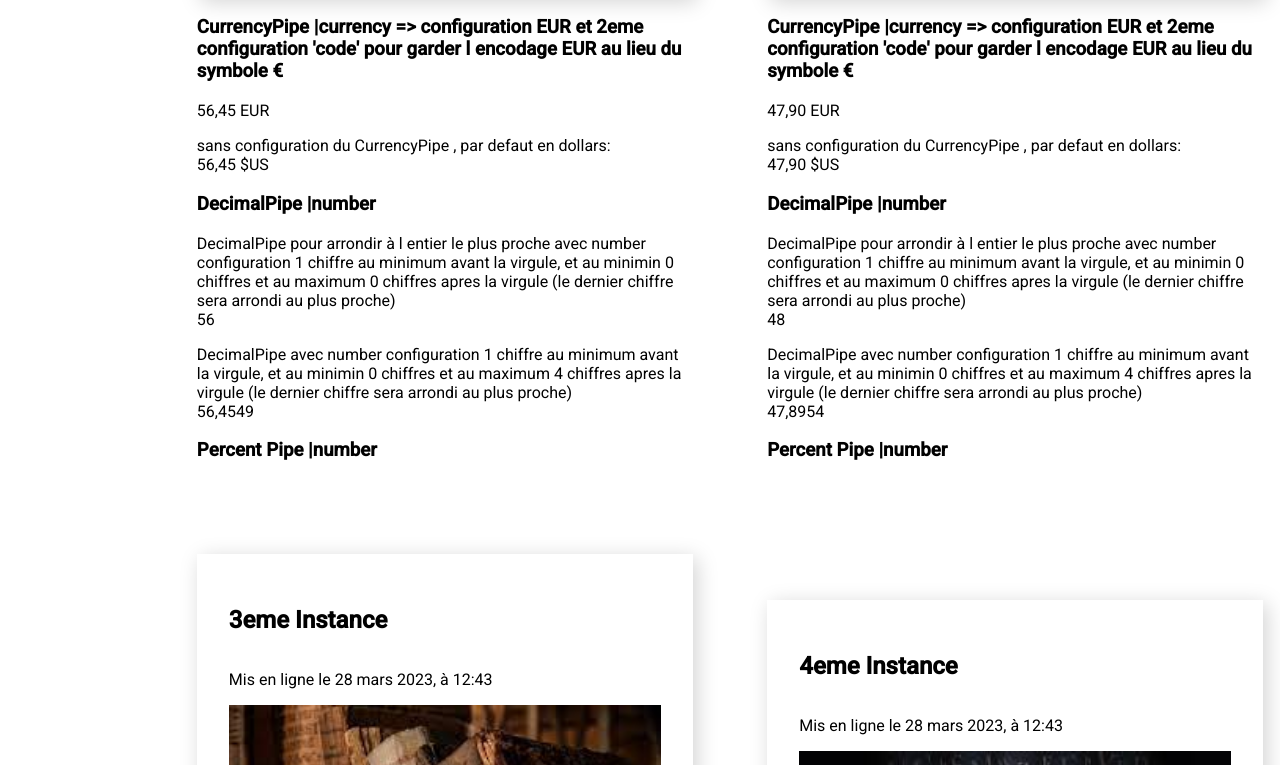
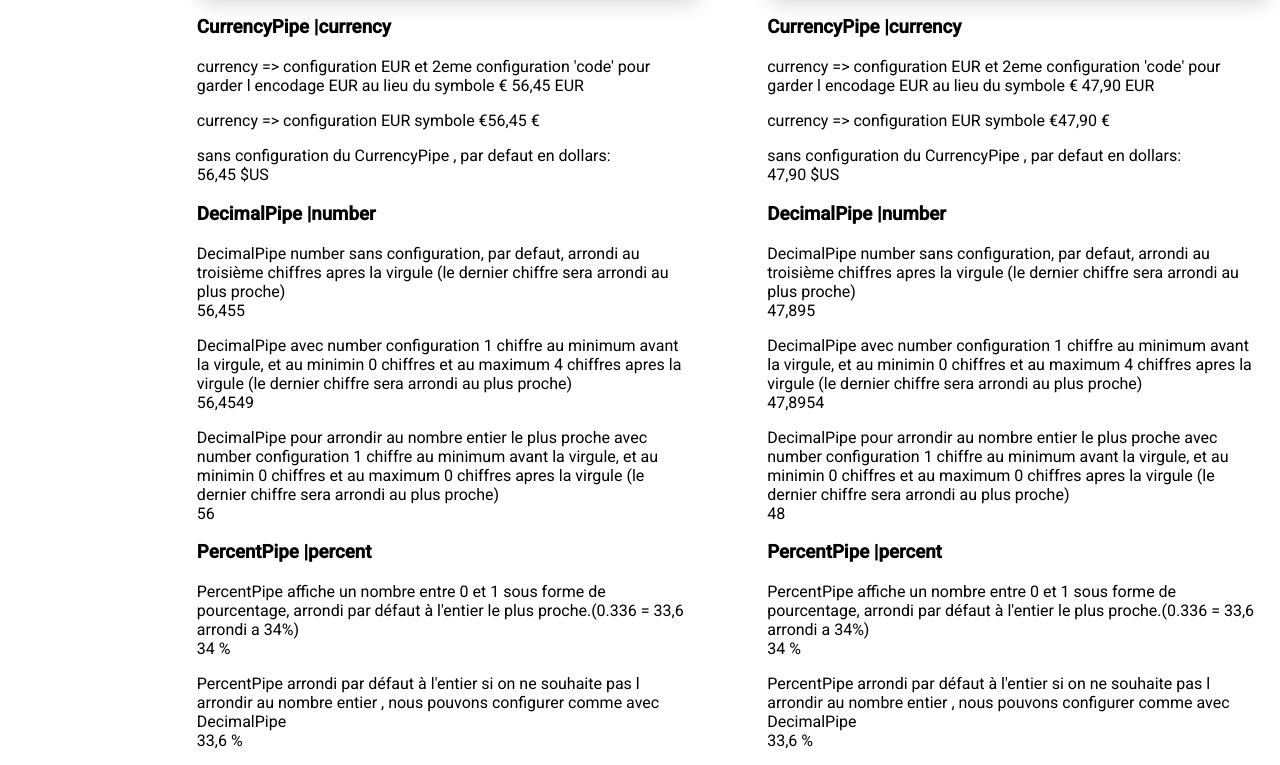
Before and after one commit to marie-lourdes/Site-snapface-Angular, an Angular app: page / in a window 1280 px wide. Shown: the part 915-1680 px from the top of the page. Built offline with nearby package versions, Linux system fonts and the light colour scheme.

Commit message:
pipe data number: face-snap.component.html => add paragraphs PercentPipe with number between 0-1 to display in percent and configuration without rounding the percent per default of PercentPipe

```diff
--- a/src/app/app.component.scss
+++ b/src/app/app.component.scss
@@ -2,10 +2,8 @@
     display: flex;
     flex-wrap: wrap;
     justify-content: flex-start;
-    align-items: center;
     max-width: 1240px;
     width: 100%;
-
     /* Centrer avec margin au lieu de center flex-box  a cause des cards qui ne reviennent pas à gauche qaund ils vont pas de pair et sont seuls*/
     margin: 12%;
 }
--- a/src/app/face-snap/face-snap.component.html
+++ b/src/app/face-snap/face-snap.component.html
@@ -32,15 +32,25 @@
         }"> * </button>
     </p>
 </div>
-<h3> CurrencyPipe |currency => configuration EUR et 2eme configuration 'code' pour garder l encodage EUR au lieu du symbole €</h3>
 
+<h3> CurrencyPipe |currency</h3>
 <!--CurrencyPipe arrondi par defaut le chiffre a 2 chiffres apres la virgule786,06549 =786,07 EUR et remplace le point du nombre decimal par la virgule-->
-<p>{{ faceSnap.price | currency: 'EUR' : 'code' }}</p>
+<p> currency => configuration EUR et 2eme configuration 'code' pour garder l encodage EUR au lieu du symbole €
+    {{ faceSnap.price | currency: 'EUR' : 'code' }}</p>
+<p> currency => configuration EUR  symbole €{{ faceSnap.price | currency: 'EUR'}}</p>
 <p>sans configuration du CurrencyPipe , par defaut en dollars:<br/>{{ faceSnap.price  | currency}}</p>
 
 <h3> DecimalPipe |number</h3>
-<p> DecimalPipe pour arrondir à l entier le plus proche avec number configuration 1 chiffre au minimum avant la virgule, et au minimin 0 chiffres et au maximum 0 chiffres apres la virgule (le dernier chiffre sera arrondi au plus proche) <br/>{{ faceSnap.price  | number:'1.0-0'}}</p>
+<!-- Notre locale est en francais, donc les nombres auront des espaces entre eux avec les pipes et une virgule ce qui n est pas le cas en anglais -->
+<p> DecimalPipe number sans configuration, par defaut, arrondi au troisième chiffres apres la virgule (le dernier chiffre sera arrondi au plus proche) <br/>
+    {{ faceSnap.price  | number}}</p>
+<p> DecimalPipe avec number configuration 1 chiffre au minimum avant la virgule, et au minimin 0 chiffres et au maximum 4 chiffres apres la virgule (le dernier chiffre sera arrondi au plus proche)<br/>
+    {{ faceSnap.price  | number:'1.0-4'}}</p>
+<p> DecimalPipe pour arrondir au nombre entier le plus proche avec number configuration 1 chiffre au minimum avant la virgule, et au minimin 0 chiffres et au maximum 0 chiffres apres la virgule (le dernier chiffre sera arrondi au plus proche) <br/>
+    {{ faceSnap.price  | number:'1.0-0'}}</p>
 
-<p> DecimalPipe avec number configuration 1 chiffre au minimum avant la virgule, et au minimin 0 chiffres et au maximum 4 chiffres apres la virgule (le dernier chiffre sera arrondi au plus proche)<br/>{{ faceSnap.price  | number:'1.0-4'}}</p>
-
-<h3> Percent Pipe |number</h3>
+<h3> PercentPipe |percent</h3>
+<p> PercentPipe affiche un nombre entre 0 et 1 sous forme de pourcentage, arrondi par défaut à l'entier le plus proche.(0.336 = 33,6 arrondi a 34%) <br/>
+    {{ 0.336 | percent}}</p>
+    <p> PercentPipe  arrondi par défaut à l'entier si on ne souhaite pas l arrondir au nombre entier , nous pouvons configurer comme avec DecimalPipe<br/>
+        {{ 0.336  | percent: '1.0-1'}}</p>
```
